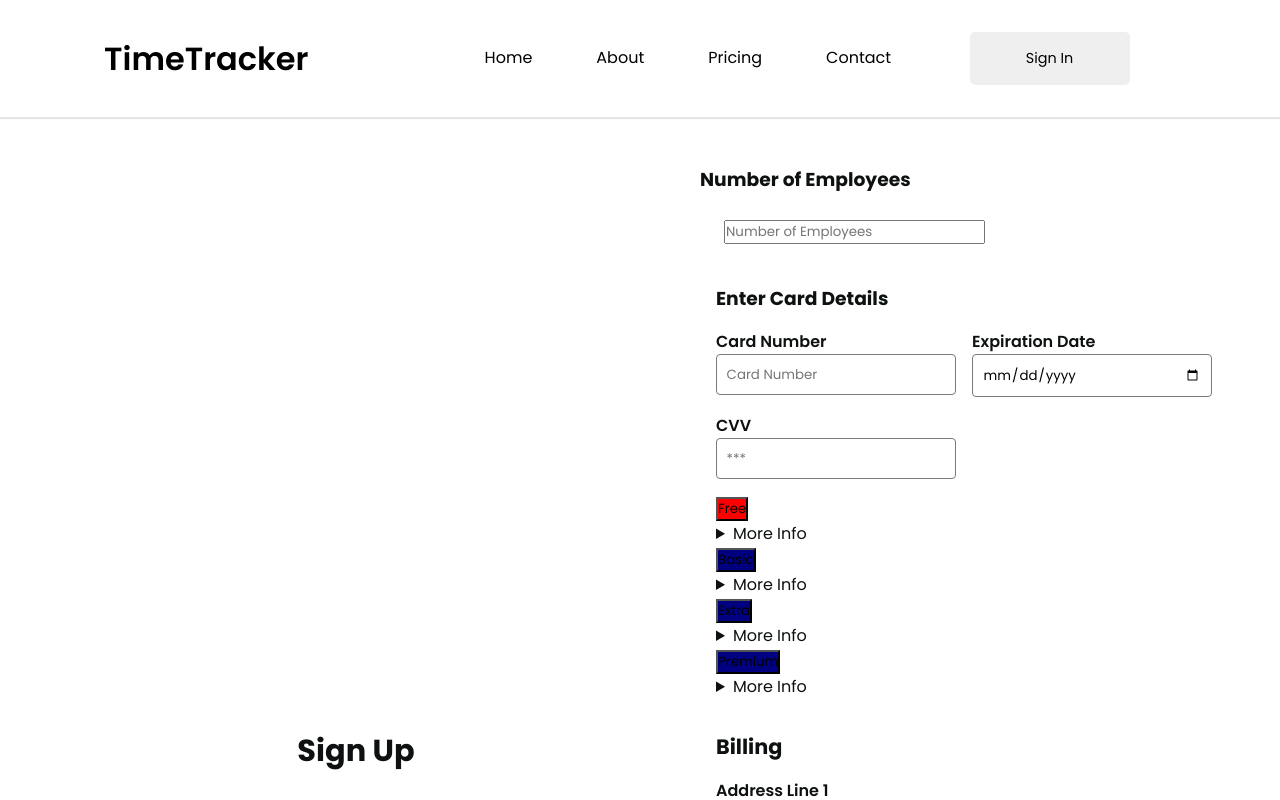
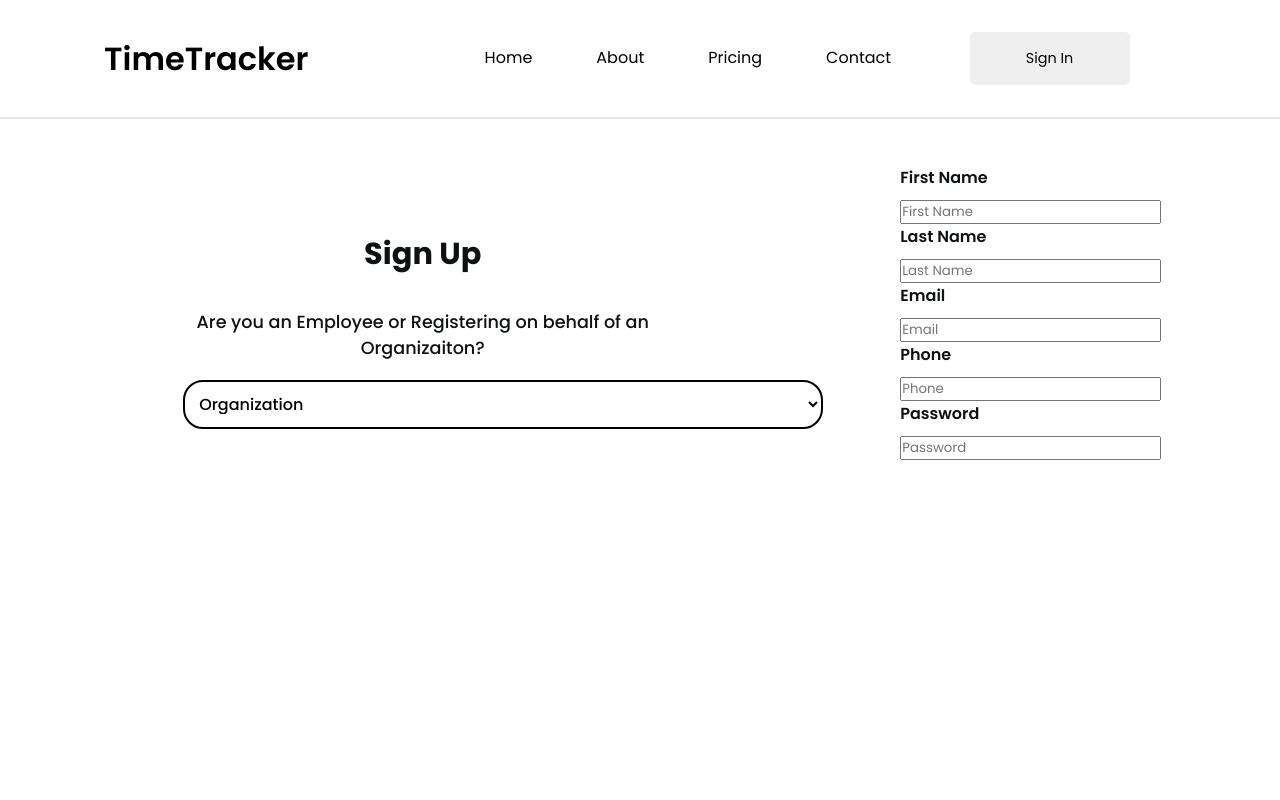
Before and after one commit to chenderson17/TimeTracker, a React (Create React App) app in the folder timetrackerwebapp/: page /signup in a window 1280 px wide. Shown: the top 800 px of the page. Built offline with nearby package versions, Linux system fonts and the light colour scheme; some icons are missing.

Commit message:
Updated pages to be stored in an array

```diff
--- a/timetrackerwebapp/src/Components/SignUpOrg.js
+++ b/timetrackerwebapp/src/Components/SignUpOrg.js
@@ -27,18 +27,10 @@ export default function SignUpOrg(){
     function leftBtnClicked(){
         setPageNumber(orgPageNumber - 1);
     }
-
-    function pageOne(){
-        return(
-          <>
-          <SignUpOrgPageTwo orgLeftButton={orgLeftButton} />
-          </>
-        )
-
-    }
+    const pages = [<SignUpOrgPageOne pageNumber={orgPageNumber} orgRightButton={orgRightButton} />, <SignUpOrgPageTwo orgLeftButton={orgLeftButton} />]
     return(
         <>
-       <SignUpOrgPageTwo orgLeftButton={orgLeftButton} />
+        {pages[orgPageNumber - 1]}
        </>
     )
 
```
